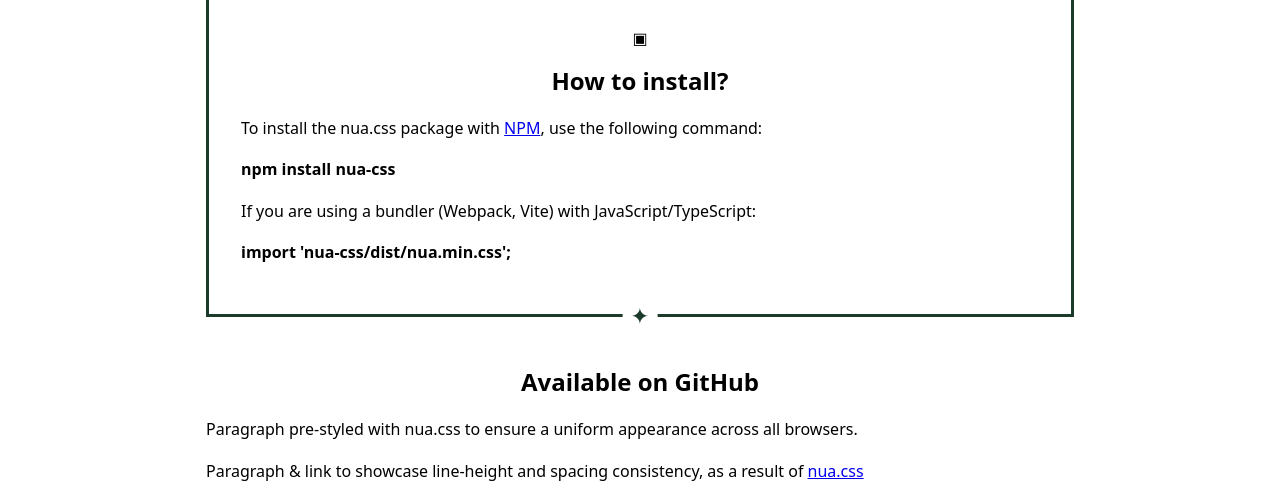
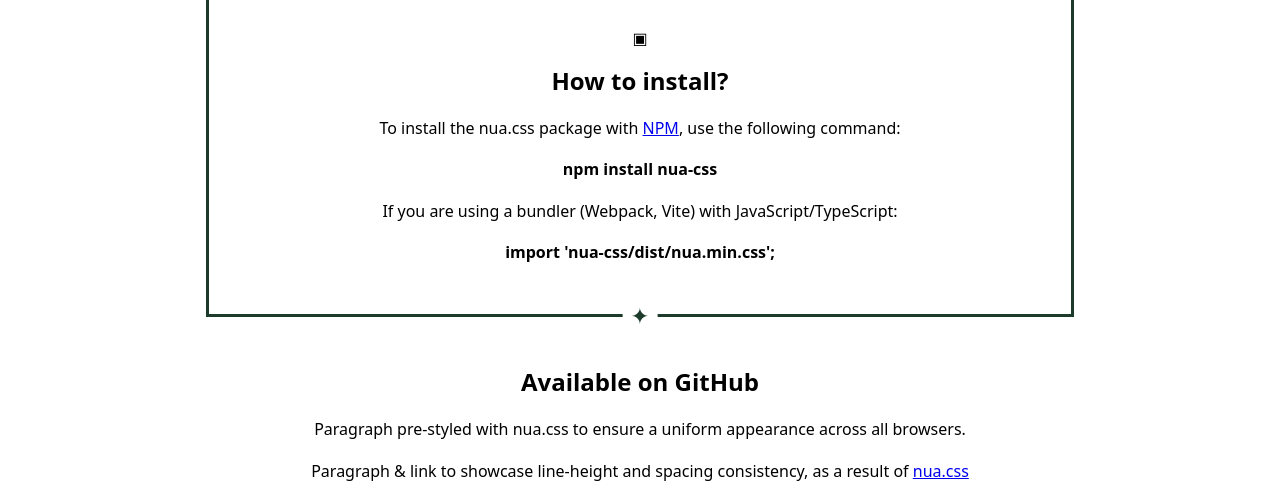
Before and after one commit to OSTARA711/nua-css, a plain HTML site: page index.html in a window 1280 px wide. Shown: the part 1024-1522 px from the top of the page. Drawn offline with Linux system fonts and the light colour scheme.

Commit message:
ID #center to position specific text paragraphs

```diff
--- a/index.html
+++ b/index.html
@@ -104,23 +104,24 @@
       <br>
 
       <h2>How to install?</h2>
-      <div>
-        <p>To install the nua.css package with <a href="https://www.npmjs.com/package/nua-css/" target="_blank" rel="noopener noreferrer">NPM</a>, use the following command:</p>
-        <p><b>npm install nua-css</b></p>
-        <p>If you are using a bundler (Webpack, Vite) with JavaScript/TypeScript:</p>
-        <p><b>import 'nua-css/dist/nua.min.css';</b></p>
-      </div>
+
+      <p id="center">To install the nua.css package with <a href="https://www.npmjs.com/package/nua-css/" target="_blank" rel="noopener noreferrer">NPM</a>, use the following command:</p>
+      <p id="center"><b>npm install nua-css</b></p>
+      <p id="center">If you are using a bundler (Webpack, Vite) with JavaScript/TypeScript:</p>
+      <p id="center"><b>import 'nua-css/dist/nua.min.css';</b></p>
+
     </section>
+
     </section>
 
     <br>
 
     <section>
       <h2>Available on GitHub</h2>
-      <div>
-        <p>Paragraph pre-styled with nua.css to ensure a uniform appearance across all browsers.</p>
-        <p>Paragraph & link to showcase line-height and spacing consistency, as a result of <a href="https://github.com/OSTARA711/nua-css/">nua.css</a></p>
-      </div>
+
+      <p id="center">Paragraph pre-styled with nua.css to ensure a uniform appearance across all browsers.</p>
+      <p id="center">Paragraph & link to showcase line-height and spacing consistency, as a result of <a href="https://github.com/OSTARA711/nua-css/">nua.css</a></p>
+
         <div class="center-image">
             <img
                 src="images/github.webp"
--- a/style.css
+++ b/style.css
@@ -134,9 +134,9 @@
     text-align: center;
 }
 
-div {
-  text-align: center;
-  }                       /* Very helpful to align text to center in specific paragraphs defined in HTML */
+#center {
+        text-align: center;
+}                           /* Very helpful ID to align text to center in specific paragraphs defined in HTML */
 
 /* ========================================================================= */
 
```
Also changed, not shown: mobile-first-css-reset-stylesheet.html (+6 -6 lines).
